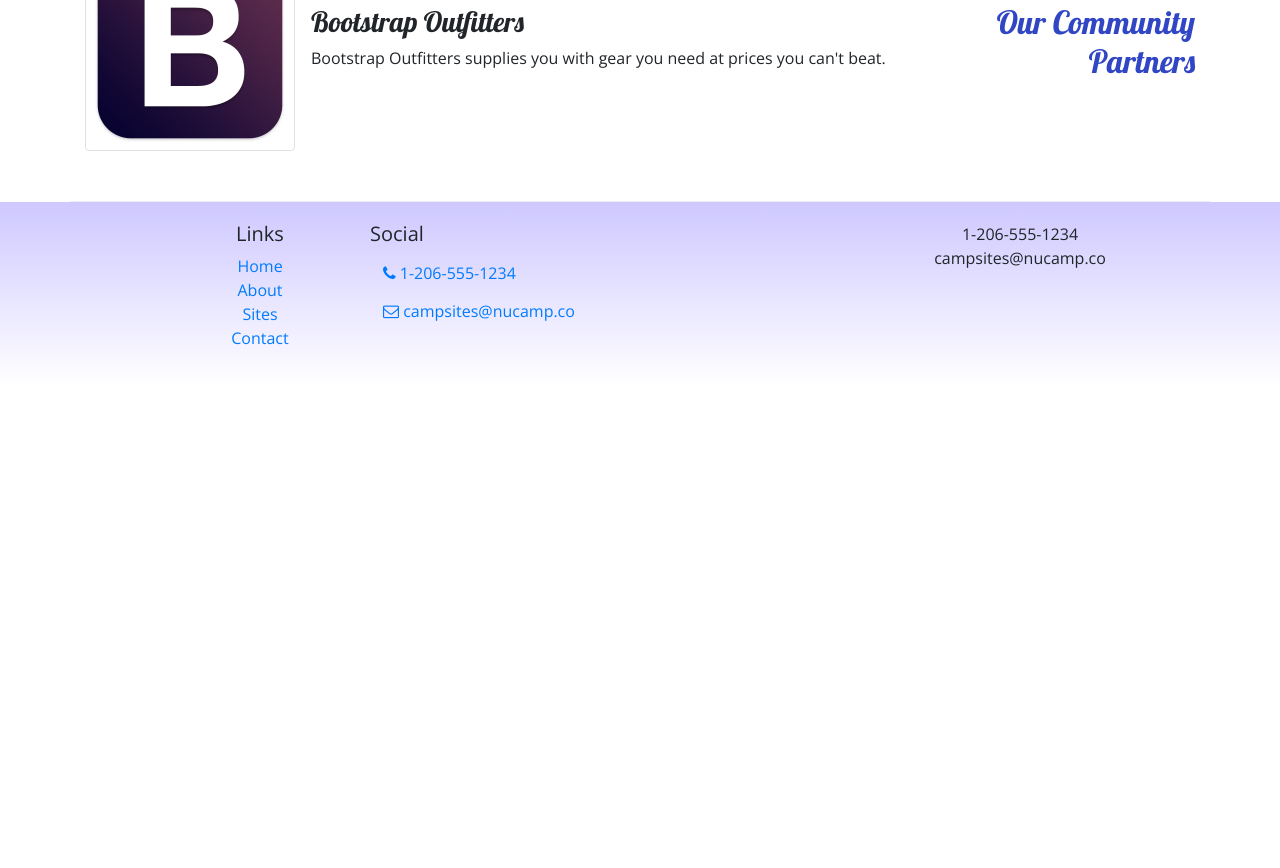
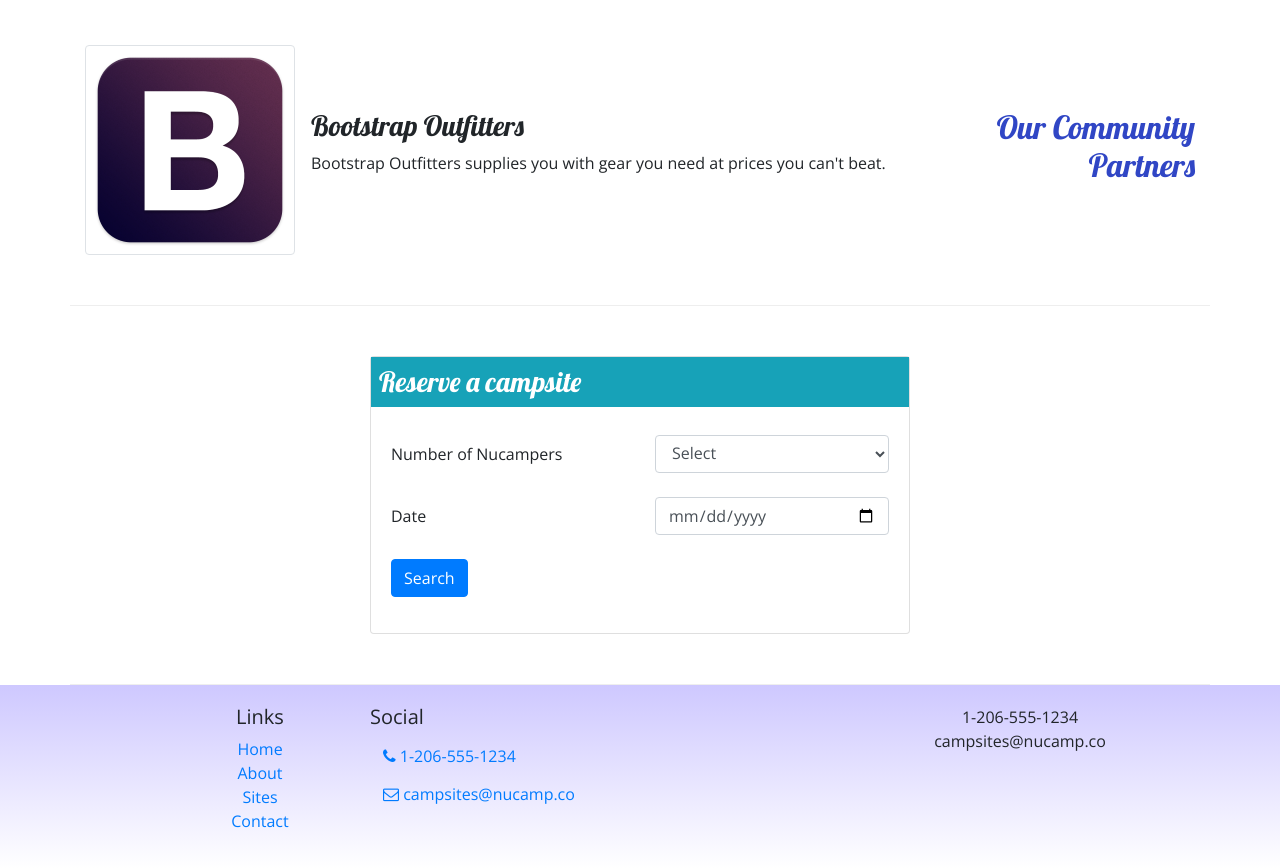
Before and after one commit to a3nath/nucampbootstrap, a website: page index.html in a window 1280 px wide. Shown: the part 948-1816 px from the top of the page. Before the commit the page ends 1334 px from the top, so only its background shows below. Drawn offline with nearby package versions, Linux system fonts and the light colour scheme; some icons are missing.

Commit message:
Assign 02

```diff
--- a/index.html
+++ b/index.html
@@ -26,6 +26,9 @@
                 <div class='col'>
                     <h1>NuCamp</h1>
                     <h2>a better way to camp</h2>
+                </div>
+                <div class='col-xs-12 col-md-4 col-xl-2 mt-4'>
+                    <a href="#reserveForm" class='btn btn-info text-nowrap'>Reserve campsite</a>
                 </div>
             </div>
         </div>
@@ -66,8 +69,13 @@
                 <h2>Featured Campsites</h2>
             </div>
             <div class="col">
-                <h3>React Lake Campground</h3>
-                <p class='d-none d-sm-block'>Nestled in the foothills of the Chrome Mountains, this campground on the shores of the pristine React Lake is a favorite for fly fishers.</p>
+                <div class="media">
+                    <div class="media-body align-self-center">
+                        <h3>React Lake Campground</h3>
+                        <p class='d-none d-sm-block'>Nestled in the foothills of the Chrome Mountains, this campground on the shores of the pristine React Lake is a favorite for fly fishers.</p>
+                    </div>
+                    <img src="img/react-lake-thumb.jpg" alt="Bootstrap react lake" class="img-thumbnail d-flex ml-3">
+                </div>
             </div>
         </div>
         <div class="row row-content align-items-center">
@@ -80,6 +88,46 @@
                     <div class="media-body align-self-center">
                         <h3>Bootstrap Outfitters</h3>
         				<p class="d-none d-sm-block">Bootstrap Outfitters supplies you with gear you need at prices you can't beat.</p>
+                    </div>
+                </div>
+            </div>
+        </div>
+        <div class="row row-content">
+            <div class="col-sm-6 mx-auto">
+                <div class="card">
+                    <h3 class='card-header-class bg-info text-white px-2 py-2'>Reserve a campsite</h3>
+                    <div class="card-body">
+                        <form action="" id='reserveForm'>
+                            <div class="row form-group">
+                                <div class="col-sm-6 col-xs-12 col-form-label">
+                                    <label for="nuCampers">Number of Nucampers</label>
+                                </div>
+                                <div class="col-xs-12 col">
+                                    <select name="nuCampers" id="nuCampers" class='form-control'>
+                                        <option value="">Select</option>
+                                        <option value="1">1</option>
+                                        <option value="2">2</option>
+                                        <option value="3">3</option>
+                                        <option value="4">4</option>
+                                        <option value="5">5</option>
+                                        <option value="6">6</option>
+                                    </select>
+                                </div>
+                            </div>
+                            <div class="row form-group">
+                                <div class="col-xs-12 col-sm-6 col-form-label">
+                                    <label for="date">Date</label>
+                                </div>
+                                <div class="col-xs-12 col">
+                                    <input type="date" id='date' name='date' placeholder="date" class='form-control'>
+                                </div>
+                            </div>
+                            <div class="row form-group">
+                                <div class="col">
+                                    <button type='submit' class='btn btn-primary'>Search</button>
+                                </div>
+                            </div>
+                        </form>
                     </div>
                 </div>
             </div>
```
